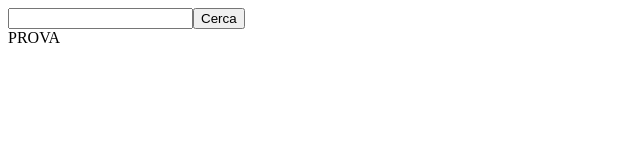
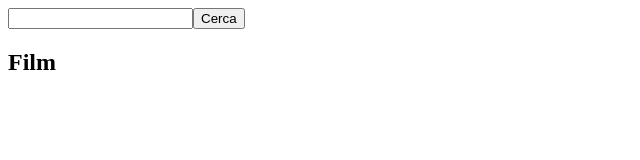
Before and after one commit to francesco-mauro/vite-boolflix, a Vue app: page / in a window 1280 px wide. Shown: the top 160 px of the page, without its empty margins (0-640 px from the left). Built offline with nearby package versions, Linux system fonts and the light colour scheme.

Commit message:
Add: various debug attempts

```diff
--- a/src/App.vue
+++ b/src/App.vue
@@ -7,9 +7,8 @@ import {store} from "./store.js";
 import AppHeader from "./components/AppHeader.vue";
 import AppMain from "./components/AppMain.vue";
 
-
 export default {
-  components:{
+  components: {
     AppHeader,
     AppMain,
   },
@@ -22,24 +21,23 @@ export default {
       // PROVE BANDIERE
       selectedLanguage: "it",
       // PROVE BANDIERE
-      flags:["fr", "it", "de"],
+      flags: ["fr", "it", "de"],
 
       // PROVA ARRAY FILM/TV
-      arrayMovies: ["movie 1", "movie 2", "movie 3",],
-      arrayTv: ["tv 1", "tv 2", "tv 3",],
+      arrayMovies: ["movie 1", "movie 2", "movie 3"],
+      arrayTv: ["tv 1", "tv 2", "tv 3"],
       isLoading: false,
-
     };
   },
+
   methods: {
-
     getData() {
-
       // LOG DI VERIFICA
-      console.log("prova funzioamento funzione funzionale");
+      // console.log("prova funzioamento funzione funzionale");
+      console.log("performSearch ricevuto");
       this.getMovies();
     },
-    getMovies () {
+    getMovies() {
       this.isLoading = true;
       // CHIAMATA AXIOS
       axios.get("https://api.themoviedb.org/3/search/movie", {
@@ -48,15 +46,23 @@ export default {
           query: this.store.searchQuery,
         }
       }).then((resp) => {
+        // Tentativo di debug
+        if (resp.data.results.length > 0) {
+      this.store.moviesArray = resp.data.results;
+      console.log('moviesArray aggiornato:', this.store.moviesArray);
+    } else {
+      console.log('Nessun risultato trovato');
+    }
+    this.isLoading = false;
         // CONSOLE LOG PER VERIFICA
-      this.store.moviesArray = resp.data.results;
-
-      // IMPOSTAZIONE DI CATCH IN CASO DI ERRORI CON AGGIORNAMENRTO DI ISLOADING A FALSE PER EVITARE ERRORI DI CARICAMENTO
+        // this.store.moviesArray = resp.data.results;
+        // verfica aggiornamento array
+        // console.log('moviesArray aggiornato:', this.store.moviesArray);
+        // this.isLoading = false;
       }).catch((error) => {
         console.error('Errore durante la richiesta Axios:', error);
         this.isLoading = false;
       });
-
     },
   },
 };
@@ -65,7 +71,6 @@ export default {
 <template>
   <AppHeader @performSearch="getData"/>
   <AppMain />
-
 </template>
 
 <style>
--- a/src/components/AppHeader.vue
+++ b/src/components/AppHeader.vue
@@ -13,9 +13,8 @@ export default {
 <template>
     <header>
         <!-- inserito aria label per facilitare screen reader -->
-        <input type="text" aria-label="Inizia la ricerca" v:model="store.searchQuery">
-        <button @click="$emit('performSearch')"> Cerca </button>
-
+        <input type="text" aria-label="Inizia la ricerca" v:model.trim="store.searchQuery">
+        <button @click="$emit('performSearch'); console.log('Evento performSearch check');">Cerca</button>
     </header>
 </template>
 
--- a/src/components/AppMain.vue
+++ b/src/components/AppMain.vue
@@ -1,11 +1,25 @@
 <script>
+// STORE è TRA PARENTESI GRAFFE PERCHè STIAMO IMPORTANDO UNA DI UNA SERIE DI VARIABILI, QUANDO SI POSSONO ESPORTARE VARIABILI MULTIPLE SI USANO LE PARENTESI GRAFFE, PER QUESTO SPECIFICHIAMO STORE, PERCHè IN STORE POTREBBERO FINIRCI ANCHE ALTGRE VARIABILI. POSSO USARE LA VIRGOLA PER IMPORTARE VARIABILI MULTIPLE: EX {store, myVar}. Senza parentesi graffe prendo ---TUTTO---, come accade per i vari AppXxxxx
+import {store} from "../store.js";
+
 export default{
-
+    data () {
+        return{
+            store
+        }
+    }
 }
 </script>
 
 <template>
-    PROVA
+    <main>
+        <div>
+            <h2>Film</h2>
+            <div v-for = "movie in store.moviesArray">
+                {{ movie.title }}
+            </div>
+        </div>
+    </main>
 </template>
 
 <style scoped>
--- a/src/store.js
+++ b/src/store.js
@@ -1,5 +1,6 @@
 
-import {reactive} from "vue"
+import {reactive} from "vue";
+
 
 export const store = reactive ({
     // KEY API FORNITA DAL SITO FILM
```
Lines whose indentation alone changed are shown as unchanged.
